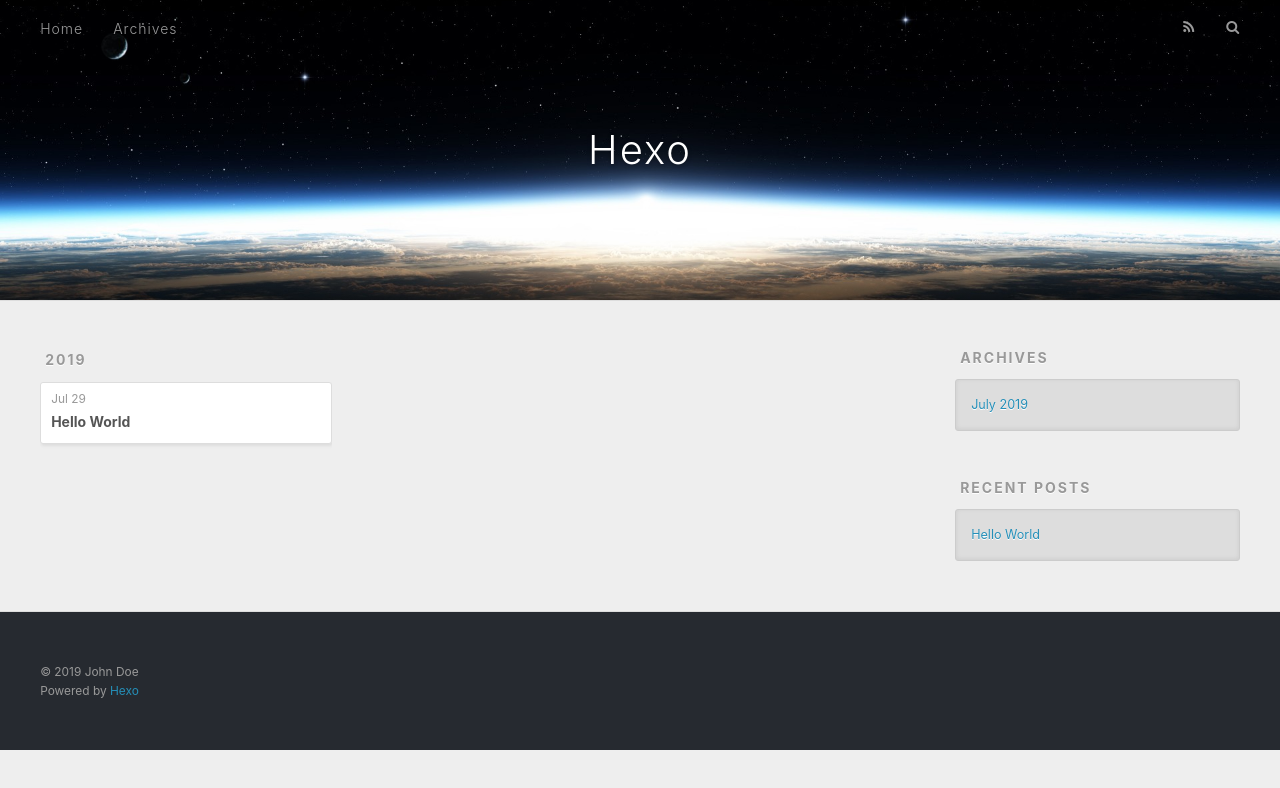
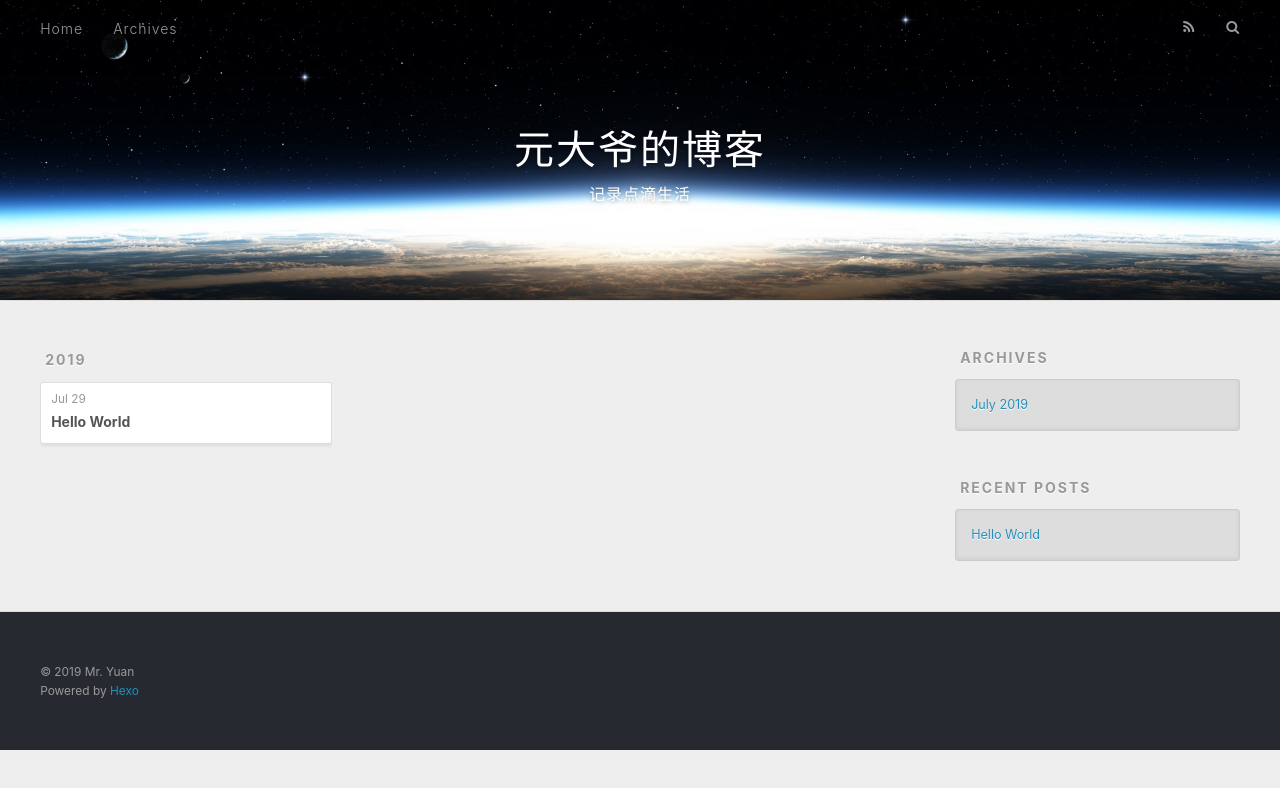
Before and after one commit to yyxun/yyxun.github.io, a plain HTML site: page archives/2019/07/index.html in a window 1280 px wide. Drawn offline with nearby package versions, Linux system fonts and the light colour scheme.

Commit message:
Site updated: 2019-07-30 12:18:31

```diff
--- a/archives/2019/07/index.html
+++ b/archives/2019/07/index.html
@@ -5,17 +5,21 @@
 
 
 
-  <title>Archives: 2019/7 | Hexo</title>
+  <title>Archives: 2019/7 | 元大爷的博客</title>
   <meta name="viewport" content="width=device-width, initial-scale=1, maximum-scale=1">
-  <meta property="og:type" content="website">
-<meta property="og:title" content="Hexo">
+  <meta name="description" content="元大爷的博客">
+<meta name="keywords" content="博客,blog">
+<meta property="og:type" content="website">
+<meta property="og:title" content="元大爷的博客">
 <meta property="og:url" content="http://yoursite.com/archives/2019/07/index.html">
-<meta property="og:site_name" content="Hexo">
+<meta property="og:site_name" content="元大爷的博客">
+<meta property="og:description" content="元大爷的博客">
 <meta property="og:locale" content="default">
 <meta name="twitter:card" content="summary">
-<meta name="twitter:title" content="Hexo">
+<meta name="twitter:title" content="元大爷的博客">
+<meta name="twitter:description" content="元大爷的博客">
 
-    <link rel="alternate" href="/atom.xml" title="Hexo" type="application/atom+xml">
+    <link rel="alternate" href="/atom.xml" title="元大爷的博客" type="application/atom+xml">
 
 
     <link rel="icon" href="/favicon.png">
@@ -34,8 +38,12 @@
   <div id="header-outer" class="outer">
     <div id="header-title" class="inner">
       <h1 id="logo-wrap">
-        <a href="/" id="logo">Hexo</a>
+        <a href="/" id="logo">元大爷的博客</a>
       </h1>
+
+        <h2 id="subtitle-wrap">
+          <a href="/" id="subtitle">记录点滴生活</a>
+        </h2>
 
     </div>
     <div id="header-inner" class="inner">
@@ -139,7 +147,7 @@
 
   <div class="outer">
     <div id="footer-info" class="inner">
-      &copy; 2019 John Doe<br>
+      &copy; 2019 Mr. Yuan<br>
       Powered by <a href="http://hexo.io/" target="_blank">Hexo</a>
     </div>
   </div>
```
Also changed, not shown: 2019/07/29/hello-world/index.html (+11 -6 lines), archives/2019/index.html (+16 -8 lines), archives/index.html (+16 -8 lines), index.html (+17 -9 lines).
